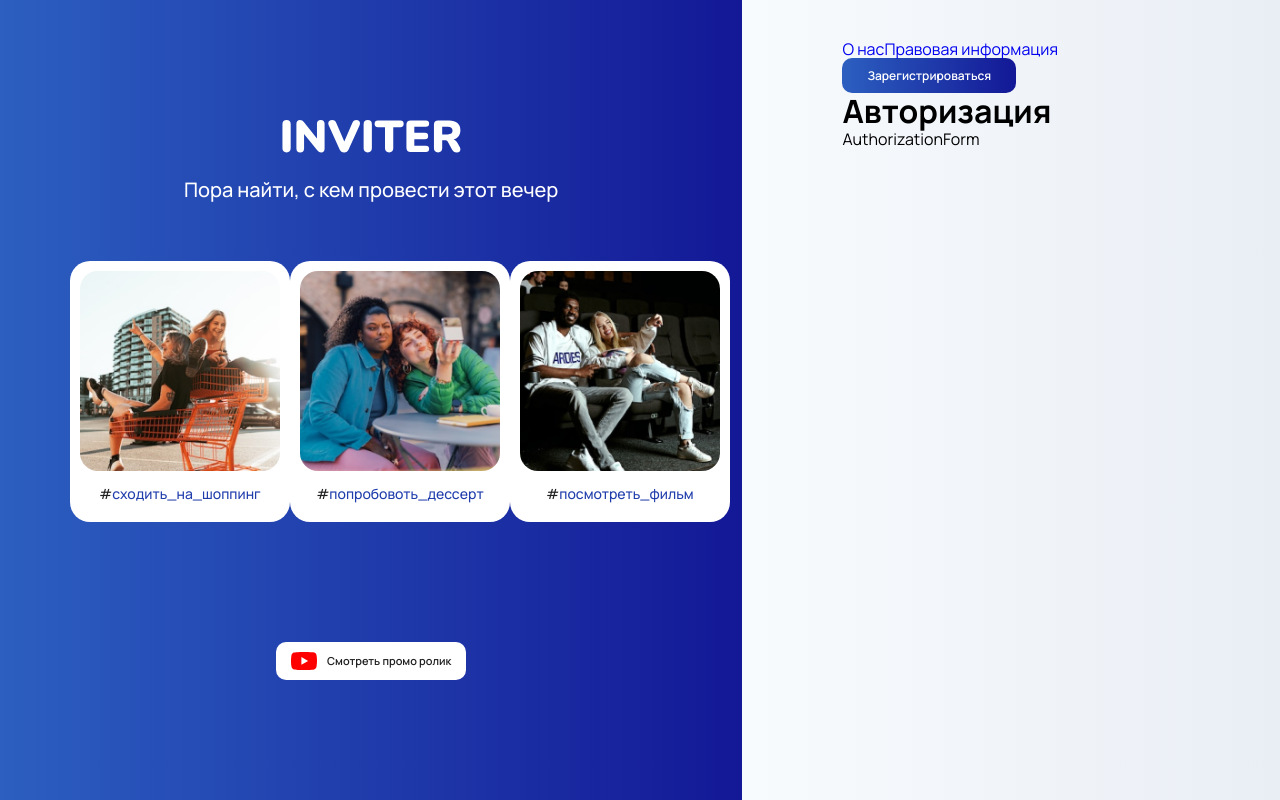
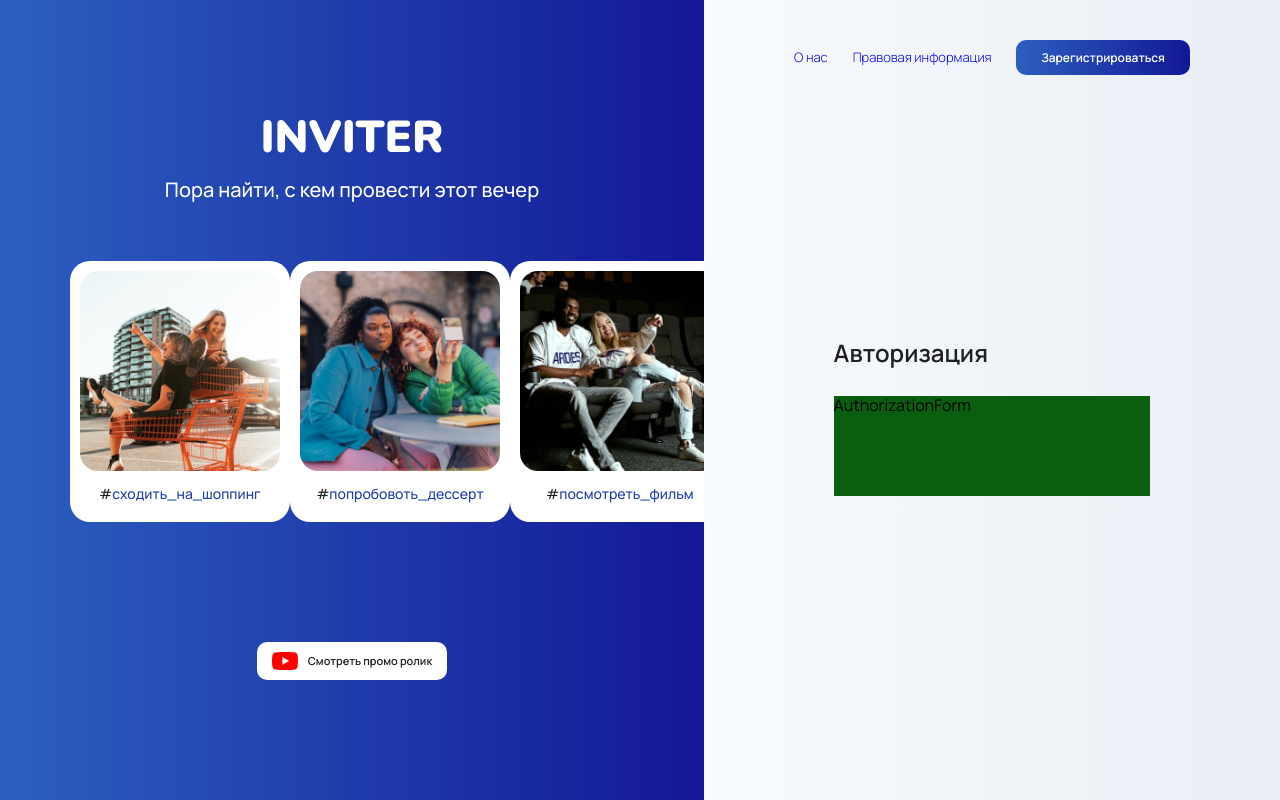
Before and after one commit to NadieKir/Inviter, a React (Create React App) app in the folder client/: page /login in a window 1280 px wide. Built offline with nearby package versions, Linux system fonts and the light colour scheme.

Commit message:
Add LoginPage

```diff
--- a/client/src/App.tsx
+++ b/client/src/App.tsx
@@ -29,7 +29,9 @@ function App() {
           <Route path="not-found" element={<NotFoundPage />} />
           <Route path="*" element={<Navigate replace to="/not-found" />} />
         </Route>
+        {/* <Route path="/" element={<Layout />}> */}
         <Route path="login" element={<LoginPage />} />
+        {/* </Route> */}
       </Routes>
     </AppRouter>
   );
--- /dev/null
+++ b/client/src/forms/AuthorizationForm/AuthorizationForm.module.scss
@@ -0,0 +1,5 @@
+.formWrapper {
+  height: 100px;
+  width: 100%;
+  background: #0a5e10;
+}
--- a/client/src/forms/AuthorizationForm/AuthorizationForm.tsx
+++ b/client/src/forms/AuthorizationForm/AuthorizationForm.tsx
@@ -1,5 +1,5 @@
-import React from 'react';
+import styles from './AuthorizationForm.module.scss';
 
 export const AuthorizationForm = () => {
-  return <div>AuthorizationForm</div>;
+  return <div className={styles.formWrapper}>AuthorizationForm</div>;
 };
--- a/client/src/pages/LoginPage/LoginPage.module.scss
+++ b/client/src/pages/LoginPage/LoginPage.module.scss
@@ -10,7 +10,7 @@
 .header {
   display: flex;
   flex-direction: column;
-  width: 58%;
+  width: 55%;
   padding: 120px 70px 0 70px;
 
   background: $blue-gradient-color;
@@ -81,8 +81,43 @@
 }
 
 .formSection {
-  width: 42%;
-  padding: 40px 100px;
+  display: flex;
+  flex-direction: column;
+  justify-content: space-between;
+  row-gap: 50px;
+  width: 45%;
+  padding: 40px 90px;
 
   background: $background-color;
 }
+
+.actions {
+  display: flex;
+  justify-content: space-between;
+  align-items: center;
+}
+
+.links {
+  display: flex;
+  column-gap: 25px;
+
+  font-weight: 300;
+  font-size: 13px;
+
+  color: $black-color;
+}
+
+.formWrapper {
+  display: flex;
+  flex-direction: column;
+  align-self: center;
+  row-gap: 30px;
+  width: 80%;
+}
+
+.heading {
+  font-weight: 600;
+  font-size: 24px;
+
+  color: $black-color;
+}
--- a/client/src/pages/LoginPage/LoginPage.tsx
+++ b/client/src/pages/LoginPage/LoginPage.tsx
@@ -1,6 +1,7 @@
 import { Link } from 'react-router-dom';
 import { ErrorBoundary } from 'react-error-boundary';
 
+import { Button, ButtonHeight, ButtonWidth } from 'components';
 import { ErrorFallback } from 'pages';
 import { AuthorizationForm } from 'forms';
 
@@ -10,7 +11,6 @@ import logo from './assets/white-logo.svg';
 import promoImage1 from './assets/promo-image-1.jpg';
 import promoImage2 from './assets/promo-image-2.jpg';
 import promoImage3 from './assets/promo-image-3.jpg';
-import { Button, ButtonHeight, ButtonWidth } from 'components';
 
 export const LoginPage = () => {
   return (
@@ -53,7 +53,7 @@ export const LoginPage = () => {
         </header>
         <section className={styles.formSection}>
           <div className={styles.actions}>
-            <div>
+            <div className={styles.links}>
               <Link to="#">О нас</Link>
               <Link to="#">Правовая информация</Link>
             </div>
@@ -62,9 +62,10 @@ export const LoginPage = () => {
             </Button>
           </div>
           <div className={styles.formWrapper}>
-            <h1>Авторизация</h1>
+            <h1 className={styles.heading}>Авторизация</h1>
             <AuthorizationForm />
           </div>
+          <div></div>
         </section>
       </section>
     </ErrorBoundary>
```
